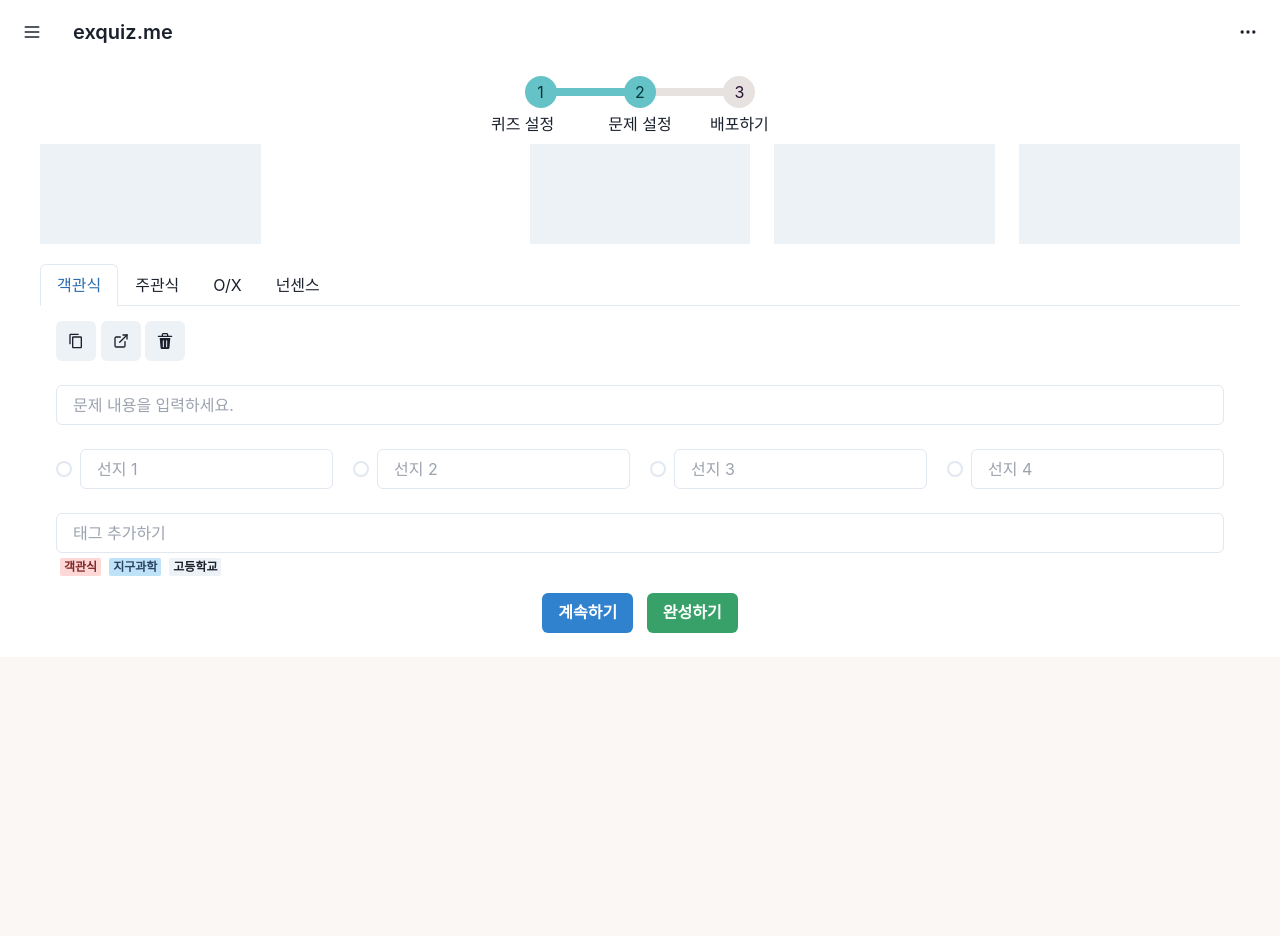
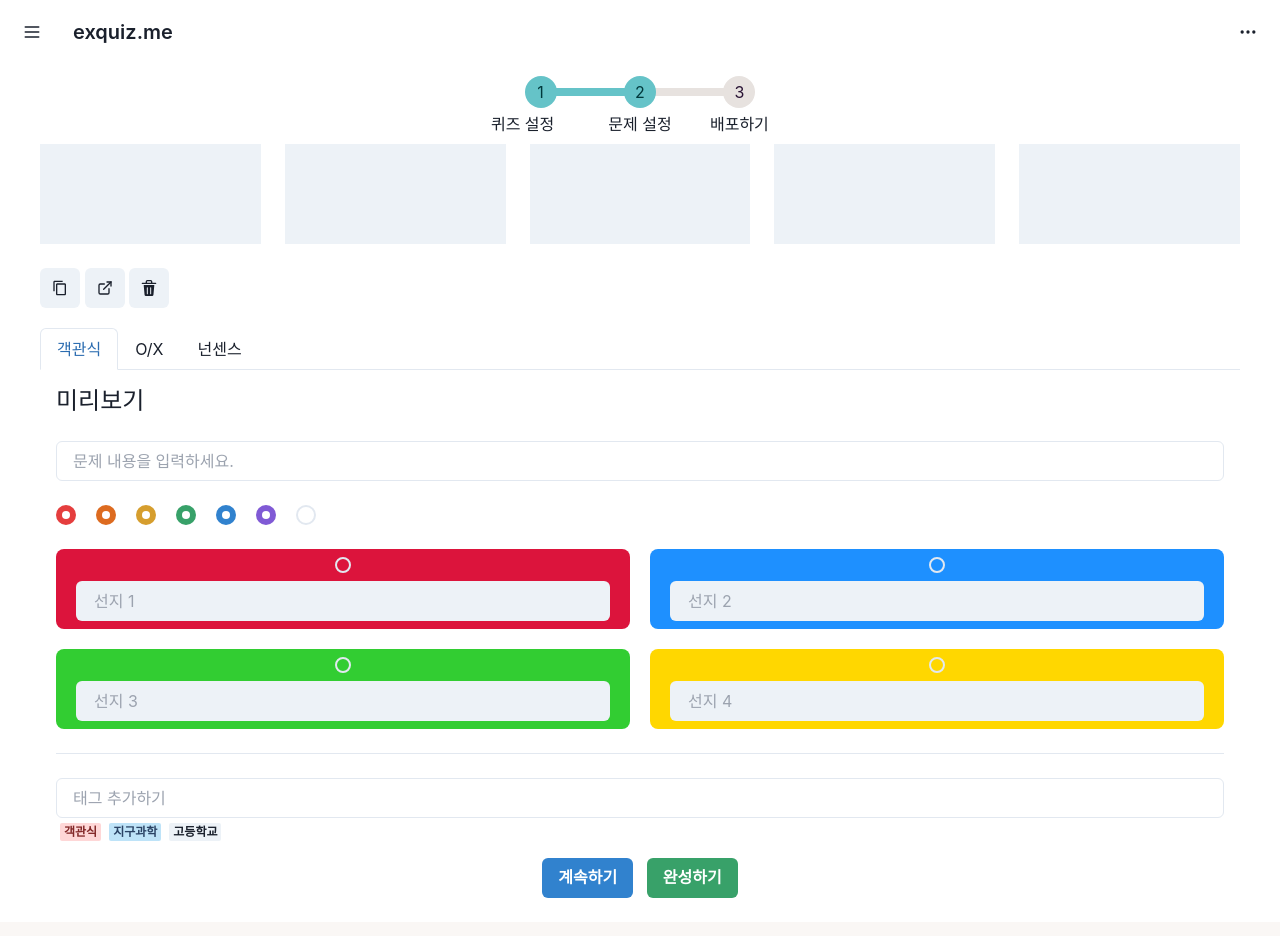
Before and after one commit to retro5pect/demo, a Next.js app: page /create in a window 1280 px wide. Shown: the top 936 px of the page. Before the commit the page ends 800 px from the top, so only its background shows below. Built offline with nearby package versions, Linux system fonts and the light colour scheme.

Commit message:
feat(create.js)

```diff
--- a/pages/create.js
+++ b/pages/create.js
@@ -3,6 +3,7 @@ import {Grid, GridItem, Stack, InputGroup, InputLeftElement, PhoneIcon, Input, I
 import {Tabs, TabList, Tab, TabPanels, TabPanel, RadioGroup} from "@chakra-ui/react";
 import {SimpleGrid, Box, Button, Badge, IconButton} from "@chakra-ui/react";
 import { Icon, CopyIcon, DeleteIcon, ExternalLinkIcon } from "@chakra-ui/icons"
+import {Stat, StatLabel, StatNumber, StatHelpText, Tooltip} from "@chakra-ui/react"
 
 export default function create() {
   return (
@@ -36,57 +37,89 @@ export default function create() {
       </div>
       <Grid className="mx-10"templateColumns='repeat(5, 1fr)' gap={6}>
   <GridItem w='100%' h='100' bg='gray.100' />
-  <GridItem w='100%' h='100' bg='white' />
+  <GridItem w='100%' h='100' bg='gray.100' />
   <GridItem w='100%' h='100' bg='gray.100' />
   <GridItem w='100%' h='100' bg='gray.100' />
   <GridItem w='100%' h='100' bg='gray.100' />
 </Grid>
+<br></br>
+<div className="mx-10">
+<Tooltip label="복사하기" arial-label="A tooltip" placement="top">
+<IconButton aria-label='Search database' icon={<CopyIcon />} />
+</Tooltip>
+    &nbsp;
+    <Tooltip label="가져오기" arial-label="A tooltip" placement="top">
+    <IconButton aria-label='Search database' icon={<ExternalLinkIcon />} />
+    </Tooltip>
+    &nbsp;
+    <Tooltip label="삭제하기" arial-label="A tooltip" placement="top">
+    <IconButton aria-label='Search database' icon={<DeleteIcon />} />
+    </Tooltip>
+    </div>
 
 <div className="mx-10 my-5">
 <Tabs variant='enclosed'>
   <TabList>
     <Tab>객관식</Tab>
-    <Tab>주관식</Tab>
     <Tab>O/X</Tab>
     <Tab>넌센스</Tab>
   </TabList>
   <TabPanels>
     <TabPanel>
-    <IconButton aria-label='Search database' icon={<CopyIcon />} />
-    &nbsp;
-    <IconButton aria-label='Search database' icon={<ExternalLinkIcon />} />
-    &nbsp;
-    <IconButton aria-label='Search database' icon={<DeleteIcon />} />
+    <p className="text-2xl">미리보기</p>
+    <br></br>
+    <Input placeholder='문제 내용을 입력하세요.' />
     <br></br>
     <br></br>
-<Input placeholder='문제 내용을 입력하세요.' />
-<br></br>
+    <RadioGroup defaultValue='1'>
+  <Stack spacing={5} direction='row'>
+    <Radio size='lg' colorScheme='red' value='1' />
+    <Radio size='lg' colorScheme='orange' value='1' />
+    <Radio size='lg' colorScheme='yellow' value='1' />
+    <Radio size='lg' colorScheme='green' value='1' />
+    <Radio size='lg' colorScheme='blue' value='1' />
+    <Radio size='lg' colorScheme='purple' value='1' />
+    <Radio size='lg' colorScheme='black' value='1' />
+  </Stack>
+</RadioGroup>
 <br></br>
 <RadioGroup defaultValue='2'>
-  <Stack spacing={5} direction='row'>
-    <Radio colorScheme='blue' value='1'>
-    <Input placeholder='선지 1' />
-    </Radio>
-    <Radio colorScheme='blue' value='3'>
-    <Input placeholder='선지 2' />
-    </Radio>
-    <Radio colorScheme='blue' value='4'>
-    <Input placeholder='선지 3' />
-    </Radio>
-    <Radio colorScheme='blue' value='5'>
-    <Input placeholder='선지 4' />
-    </Radio>
-  </Stack>
+    <SimpleGrid columns={2} spacing={5}>
+
+  <Box bg='Crimson' height='80px' className="text-center my-auto rounded-lg">
+    <div className="my-2 mx-5">
+  <Radio colorScheme='blue' value='1' />
+    <Input variant='filled' placeholder='선지 1' />
+  </div>
+  </Box>
+  <Box bg='DodgerBlue' height='80px' className="text-center my-auto rounded-lg">
+  <div className="my-2 mx-5">
+  <Radio colorScheme='blue' value='3' />
+    <Input variant='filled' placeholder='선지 2' />
+  </div>
+  </Box>
+  <Box bg='LimeGreen' height='80px' className="text-center my-auto rounded-lg">
+  <div className="my-2 mx-5">
+  <Radio colorScheme='blue' value='4' />
+    <Input variant='filled' placeholder='선지 3' />
+  </div>
+  </Box>
+  <Box bg='Gold' height='80px' className="text-center my-auto rounded-lg">
+  <div className="my-2 mx-5">
+  <Radio colorScheme='blue' value='5' />
+    <Input variant='filled' placeholder='선지 4' />
+  </div>
+  </Box>
+</SimpleGrid>
 </RadioGroup>
+<br></br>
+<hr></hr>
 <br></br>
 <Input placeholder='태그 추가하기' className="inline"/>
 <Badge colorScheme='red' mx = {1}>객관식</Badge>
 <Badge colorScheme='blue' mx = {1}>지구과학</Badge>
 <Badge colorScheme='gray' mx = {1}>고등학교</Badge>
 
-    </TabPanel>
-    <TabPanel>
-      <p>주관식</p>
     </TabPanel>
     <TabPanel>
       <p>o/x</p>
```
